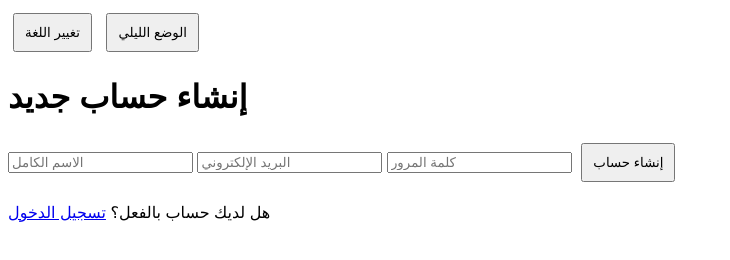
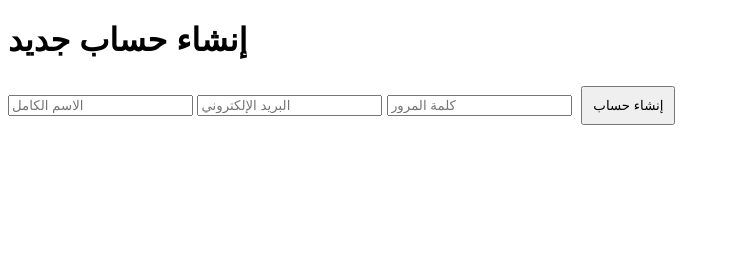
Before and after one commit to eeid9990-coder/price-comparer., a plain HTML site: page signup.html in a window 1280 px wide. Shown: the whole page, without its empty margins (0-730 px from the left). Drawn offline with Linux system fonts and the light colour scheme.

Commit message:
Simplify signup.html by removing header elements
Removed unnecessary header and language toggle buttons from the signup form.

```diff
--- a/signup.html
+++ b/signup.html
@@ -7,11 +7,6 @@
     <link rel="stylesheet" href="styles.css">
 </head>
 <body>
-    <header>
-        <button id="language-toggle" onclick="toggleLanguage()">تغيير اللغة</button>
-        <button id="dark-mode-toggle" onclick="toggleTheme()">الوضع الليلي</button>
-    </header>
-
     <h1>إنشاء حساب جديد</h1>
 
     <form id="signup-form">
@@ -21,8 +16,6 @@
         <button type="submit">إنشاء حساب</button>
     </form>
 
-    <p>هل لديك حساب بالفعل؟ <a href="login.html">تسجيل الدخول</a></p>
-
     <script src="script.js"></script>
 </body>
 </html>
```
